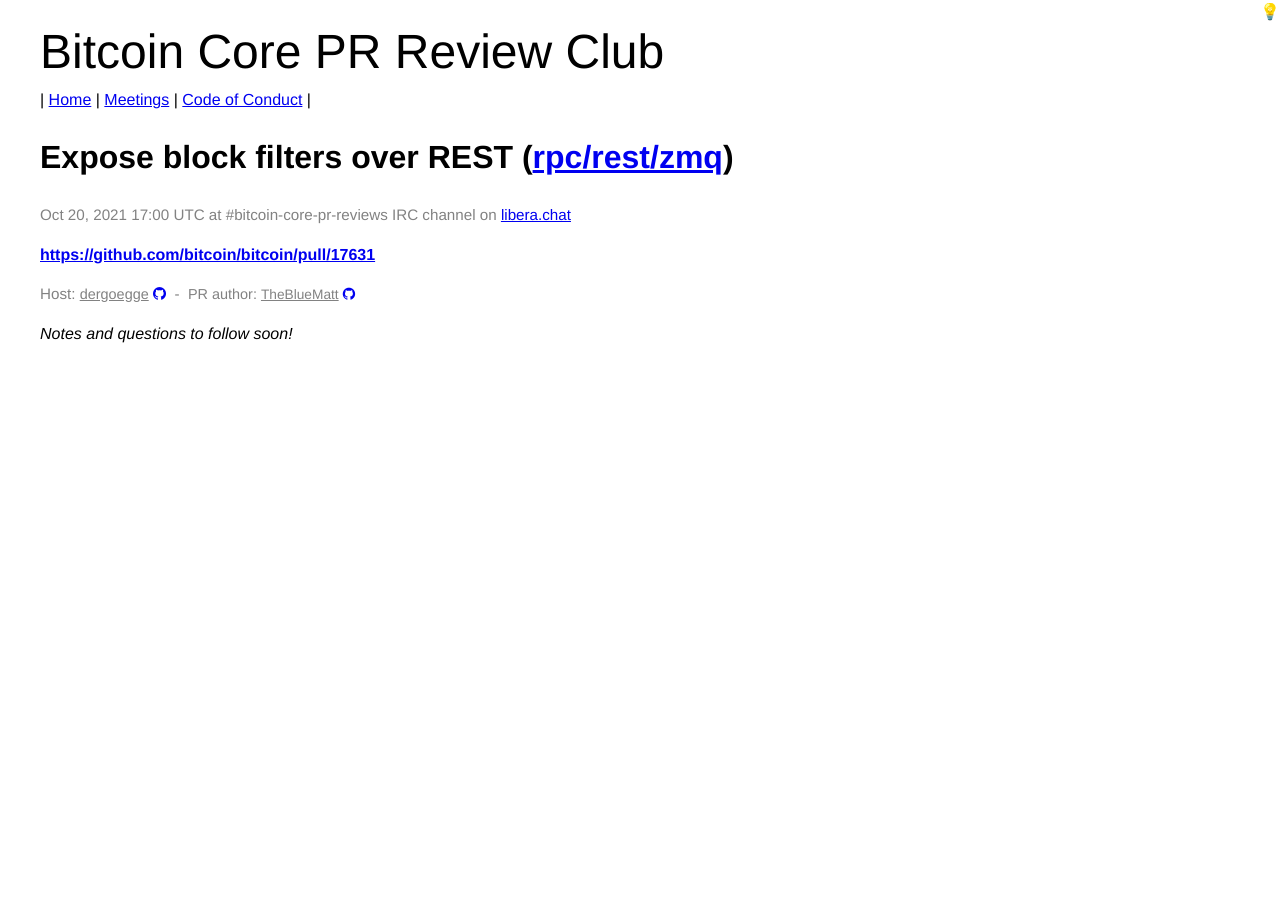
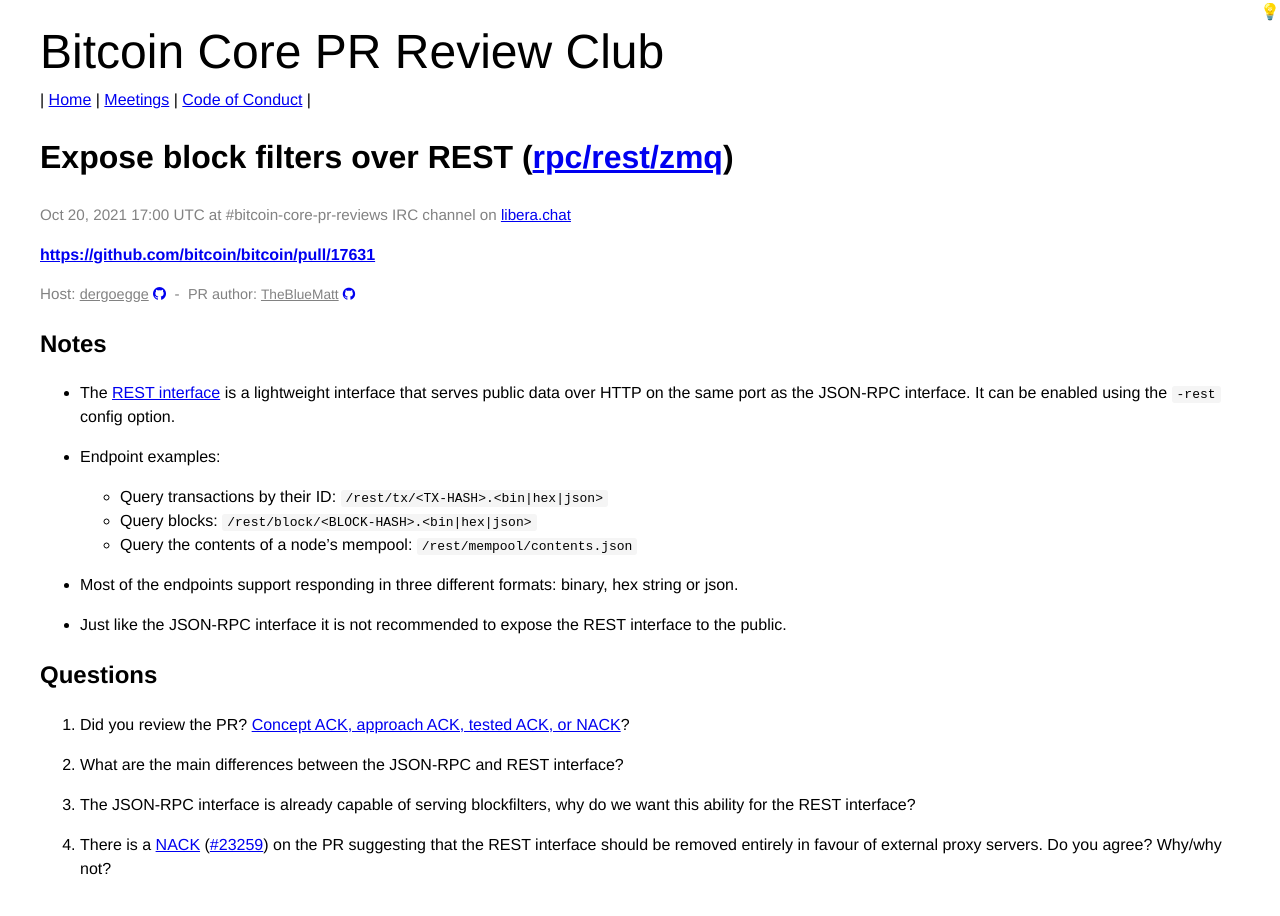
Before and after one commit to bitcoin-core-review-club/website, a Jekyll site: the page built from _posts/2021-10-20-#17631.md, in a window 1280 px wide. Built offline with Jekyll 4.4.1, drawn with Linux system fonts in a browser that asks for light colours.

Commit message:
Add notes for 17631

```diff
--- a/_posts/2021-10-20-#17631.md
+++ b/_posts/2021-10-20-#17631.md
@@ -10,15 +10,37 @@
 commit:
 ---
 
-_Notes and questions to follow soon!_
-
-<!-- TODO: Before meeting, add notes and questions
 ## Notes
 
+- The [REST interface](https://github.com/bitcoin/bitcoin/blob/3bf40d06a22ee1c547d2924d109b8e185ddbf5ef/doc/REST-interface.md)
+  is a lightweight interface that serves public data over HTTP on the same port
+  as the JSON-RPC interface. It can be enabled using the `-rest` config option.
+
+- Endpoint examples:
+
+  - Query transactions by their ID: `/rest/tx/<TX-HASH>.<bin|hex|json>`
+  - Query blocks: `/rest/block/<BLOCK-HASH>.<bin|hex|json>`
+  - Query the contents of a node's mempool: `/rest/mempool/contents.json`
+
+- Most of the endpoints support responding in three different formats: binary,
+  hex string or json.
+
+- Just like the JSON-RPC interface it is not recommended to expose the REST
+  interface to the public.
+
 ## Questions
+
 1. Did you review the PR? [Concept ACK, approach ACK, tested ACK, or NACK](https://github.com/bitcoin/bitcoin/blob/master/CONTRIBUTING.md#peer-review)?
--->
 
+2. What are the main differences between the JSON-RPC and REST interface?
+
+3. The JSON-RPC interface is already capable of serving blockfilters, why do we
+   want this ability for the REST interface?
+
+4. There is a [NACK](https://github.com/bitcoin/bitcoin/pull/17631#issuecomment-940633673)
+   ([#23259](https://github.com/bitcoin/bitcoin/issues/23259)) on the PR
+   suggesting that the REST interface should be removed entirely in favour
+   of external proxy servers. Do you agree? Why/why not?
 
 <!-- TODO: After meeting, uncomment and add meeting log between the irc tags
 ## Meeting Log
```
